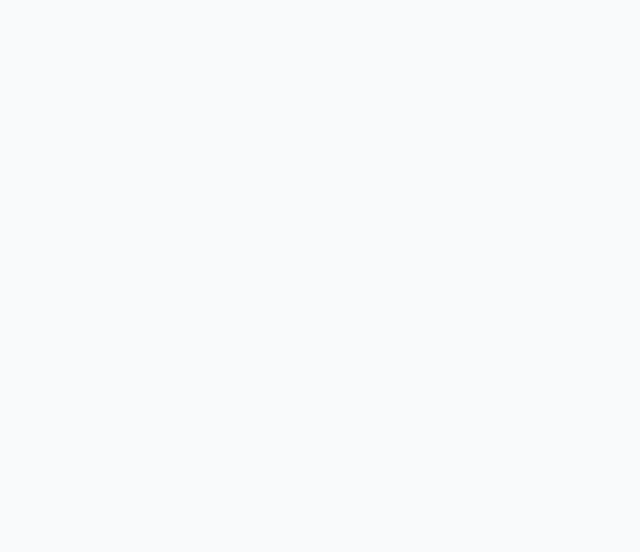
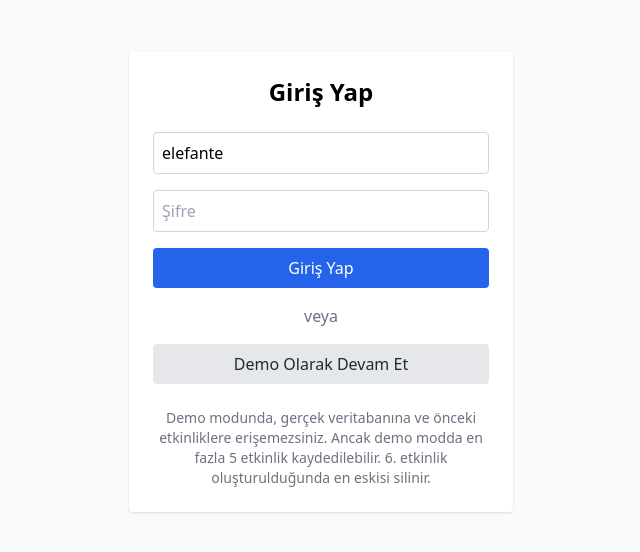
Before and after one commit to polarbeerd/quiz-night-app, a React (Vite) app: page /login in a window 1280 px wide. Before the commit this address had no page. Shown: the top 552 px of the page, without its empty margins (319-959 px from the left). Built offline with nearby package versions, Linux system fonts and the light colour scheme.

Commit message:
added local auth, demo mode.

```diff
--- a/src/App.jsx
+++ b/src/App.jsx
@@ -1,16 +1,23 @@
 import { Routes, Route } from "react-router-dom";
 import Home from "./pages/Home";
 import Event from "./pages/Event";
+import Login from "./pages/Login";
+import PrivateRoute from "./components/PrivateRoute"; // we'll add this next
 
 export default function App() {
   return (
-    <div
-      id="app-scroll-container" //
-      className="bg-gray-50 min-h-screen max-w-3xl mx-auto px-4 pb-6 pt-3"
-    >
+    <div className="bg-gray-50 min-h-screen max-w-3xl mx-auto px-4 pb-6 pt-3">
       <Routes>
+        <Route path="/login" element={<Login />} />
         <Route path="/" element={<Home />} />
-        <Route path="/event/:id" element={<Event />} />
+        <Route
+          path="/event/:id"
+          element={
+            <PrivateRoute>
+              <Event />
+            </PrivateRoute>
+          }
+        />
       </Routes>
     </div>
   );
--- a/src/components/Header.jsx
+++ b/src/components/Header.jsx
@@ -1,18 +1,45 @@
-// src/components/Header.jsx
-import { useNavigate } from "react-router-dom";
+import { useNavigate, useLocation } from "react-router-dom";
 import logo from "../assets/logo.png";
+import { LogOut } from "lucide-react";
 
 export default function Header() {
   const navigate = useNavigate();
+  const location = useLocation();
+
+  const isDemo = localStorage.getItem("demo") === "true";
+  const showLogout = location.pathname !== "/login";
+
+  const handleLogout = () => {
+    localStorage.removeItem("demo");
+    navigate("/login");
+  };
 
   return (
-    <div className="flex justify-center my-0 border-b border-gray-400 shadow-sm ">
+    <div className="relative flex justify-center items-center border-b border-gray-400 shadow-sm h-16 px-4">
+      {/* DEMO MODE LABEL */}
+      {isDemo && (
+        <div className="absolute left-4 top-1/2 -translate-y-1/2 text-xs sm:text-sm font-semibold text-red-600 bg-red-100 px-3 py-1 rounded shadow-sm border border-red-200">
+          DEMO
+        </div>
+      )}
+
+      {/* LOGO CENTERED */}
       <img
         src={logo}
         alt="Go to menu"
         onClick={() => navigate("/")}
-        className="h-16 cursor-pointer object-contain "
+        className="h-16 w-auto cursor-pointer object-contain"
       />
+
+      {/* LOGOUT BUTTON RIGHT */}
+      {showLogout && (
+        <button
+          onClick={handleLogout}
+          className="absolute right-4 text-gray-600 hover:text-gray-800 flex items-center"
+        >
+          <LogOut size={18} />
+        </button>
+      )}
     </div>
   );
 }
--- /dev/null
+++ b/src/components/PrivateRoute.jsx
@@ -0,0 +1,13 @@
+import { Navigate } from "react-router-dom";
+
+export default function PrivateRoute({ children }) {
+  const isDemo = localStorage.getItem("demo") === "true";
+
+  // Block demo users
+  if (isDemo) {
+    return <Navigate to="/login" replace />;
+  }
+
+  // Allow real users
+  return children;
+}
--- a/src/components/SetupForm.jsx
+++ b/src/components/SetupForm.jsx
@@ -44,7 +44,10 @@ export default function SetupForm() {
       .map((doc) => ({ id: doc.id, ...doc.data() }))
       .sort((a, b) => b.createdAt - a.createdAt);
 
-    if (events.length >= 50) {
+    const isDemo = localStorage.getItem("demo") === "true";
+    const limit = isDemo ? 5 : 50;
+
+    if (events.length >= limit) {
       const oldestEvent = events[events.length - 1];
       await deleteDoc(doc(eventsRef, oldestEvent.id));
     }
--- a/src/firebase.js
+++ b/src/firebase.js
@@ -1,7 +1,7 @@
 import { initializeApp } from "firebase/app";
 import { getFirestore } from "firebase/firestore";
 
-const firebaseConfig = {
+const firebaseConfigProd = {
   // paste your config here
   apiKey: "AIzaSyAoJfKVsjnKZjt8YZ811_mZzSqPGl6gm7Y",
   authDomain: "quizmoderatorapp.firebaseapp.com",
@@ -11,5 +11,16 @@ const firebaseConfig = {
   appId: "1:756737896938:web:5ead994a2c59b3f4118293",
 };
 
-const app = initializeApp(firebaseConfig);
+const firebaseConfigDemo = {
+  apiKey: "AIzaSyDDD25i3TtVaiXHEhwE2H05p4OyaxlZ0tw",
+  authDomain: "quizmoderatorapp-demo.firebaseapp.com",
+  projectId: "quizmoderatorapp-demo",
+  storageBucket: "quizmoderatorapp-demo.firebasestorage.app",
+  messagingSenderId: "788456899732",
+  appId: "1:788456899732:web:b9fd1ca6772b24f588e081",
+};
+
+const isDemo = localStorage.getItem("demo") === "true";
+
+const app = initializeApp(isDemo ? firebaseConfigDemo : firebaseConfigProd);
 export const db = getFirestore(app);
--- /dev/null
+++ b/src/pages/Login.jsx
@@ -0,0 +1,68 @@
+import { useState } from "react";
+import { useNavigate } from "react-router-dom";
+
+export default function Login() {
+  const [username, setUsername] = useState("elefante");
+  const [password, setPassword] = useState("");
+  const navigate = useNavigate();
+
+  const handleLogin = (e) => {
+    e.preventDefault();
+
+    // Simple check for username and password
+    if (username === "elefante" && password === "alper") {
+      localStorage.setItem("demo", "false"); // Real DB
+      navigate("/");
+    } else {
+      alert("Kullanıcı adı veya şifre hatalı.");
+    }
+  };
+
+  const enterAsDemo = () => {
+    localStorage.setItem("demo", "true"); // Demo DB
+    navigate("/");
+  };
+
+  return (
+    <div className="max-w-sm mx-auto mt-10 p-6 bg-white rounded shadow">
+      <h1 className="text-2xl font-bold mb-6 text-center">Giriş Yap</h1>
+
+      <form onSubmit={handleLogin} className="space-y-4">
+        <input
+          type="text"
+          placeholder="Kullanıcı Adı"
+          value={username}
+          onChange={(e) => setUsername(e.target.value)}
+          className="w-full border border-gray-300 rounded p-2"
+        />
+        <input
+          type="password"
+          placeholder="Şifre"
+          value={password}
+          onChange={(e) => setPassword(e.target.value)}
+          className="w-full border border-gray-300 rounded p-2"
+        />
+        <button
+          type="submit"
+          className="w-full bg-blue-600 text-white rounded p-2 hover:bg-blue-700"
+        >
+          Giriş Yap
+        </button>
+      </form>
+
+      <div className="text-center my-4 text-gray-500">veya</div>
+
+      <button
+        onClick={enterAsDemo}
+        className="w-full bg-gray-200 text-gray-800 rounded p-2 hover:bg-gray-300"
+      >
+        Demo Olarak Devam Et
+      </button>
+      <p className="mt-6 text-sm text-gray-500 text-center">
+        Demo modunda, gerçek veritabanına ve önceki etkinliklere erişemezsiniz.
+        Ancak demo modda en fazla 5 etkinlik kaydedilebilir. 6. etkinlik
+        oluşturulduğunda en eskisi silinir.
+      </p>
+    </div>
+  );
+}
```
